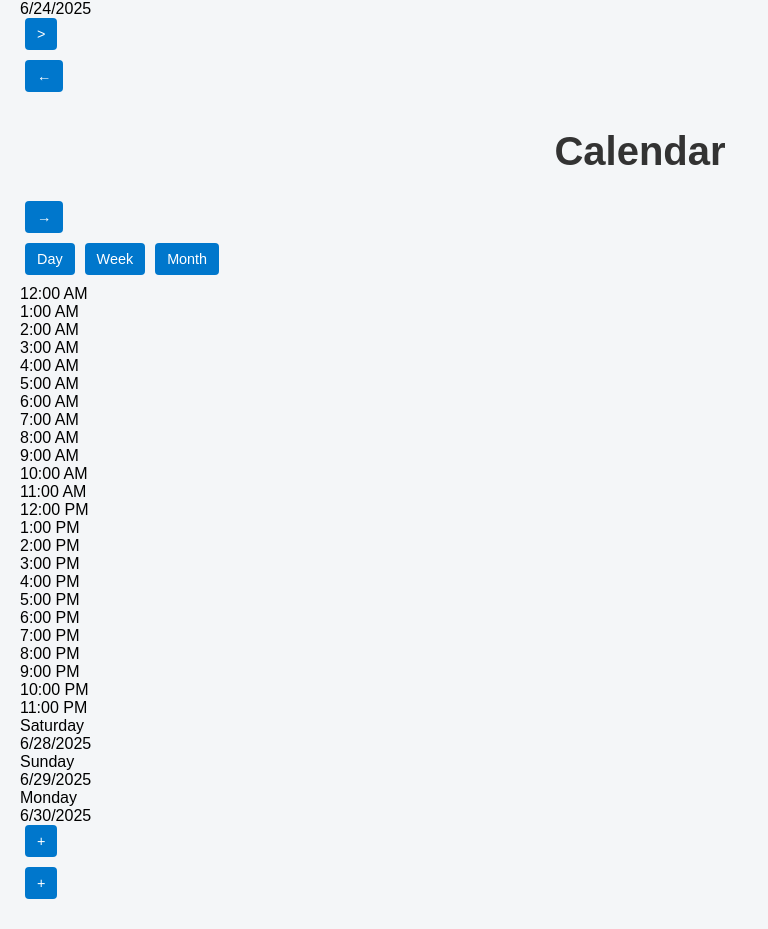
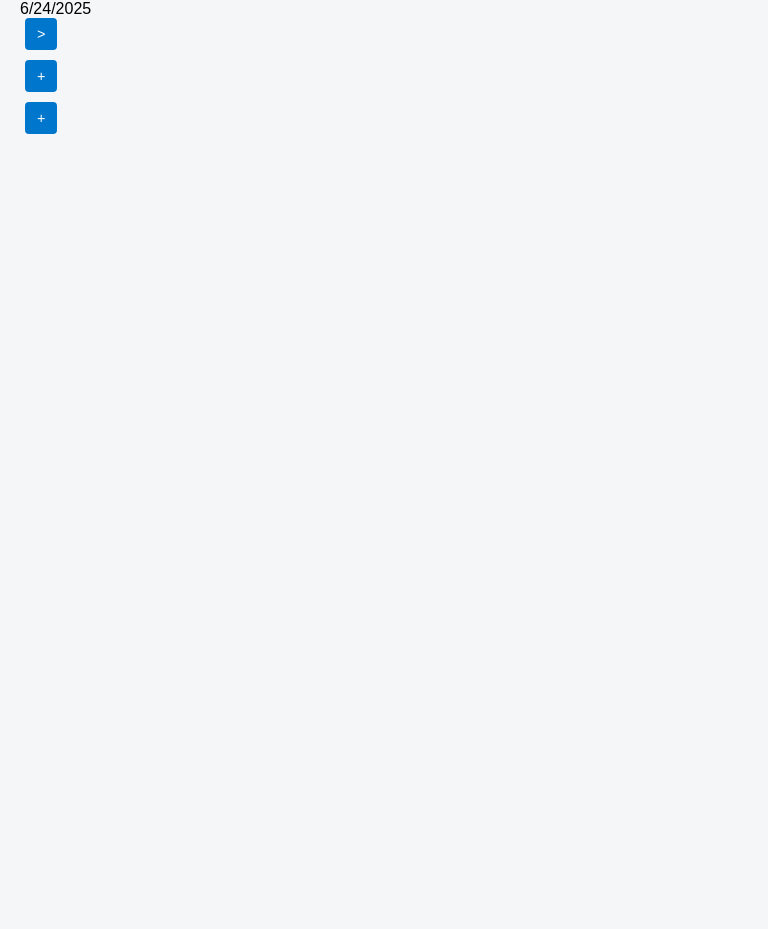
Before and after one commit to JMaraglia/crumb-v3, a React (Vite) app: page /calendar in a window 1280 px wide. Shown: the part 397-1326 px from the top of the page, without its empty margins (0-768 px from the left). After the commit the page ends 800 px from the top, so only its background shows below. Built offline with nearby package versions, Linux system fonts and the light colour scheme.

Commit message:
weekview adjust

```diff
--- a/src/WeekView.jsx
+++ b/src/WeekView.jsx
@@ -21,13 +21,15 @@ export default function WeekView() {
   const [modalInfo, setModalInfo] = useState(null);
   const [editingEvent, setEditingEvent] = useState(null);
   const [titleInput, setTitleInput] = useState("");
+  const [locationInput, setLocationInput] = useState("");
   const [durationInput, setDurationInput] = useState("30");
   const [colorInput, setColorInput] = useState(COLOR_OPTIONS[0]);
+  const [recurring, setRecurring] = useState("none");
   const scrollRef = useRef(null);
   const touchStartX = useRef(0);
 
-  const handleNext = () => setStartDate((prev) => prev.add(1, "day"));
-  const handlePrev = () => setStartDate((prev) => prev.subtract(1, "day"));
+  const handleNext = () => setStartDate((prev) => prev.add(3, "day"));
+  const handlePrev = () => setStartDate((prev) => prev.subtract(3, "day"));
 
   const days = Array.from({ length: 3 }, (_, i) => startDate.add(i, "day"));
 
@@ -38,10 +40,14 @@ export default function WeekView() {
       setTitleInput(event.title);
       setDurationInput(event.duration);
       setColorInput(event.color);
+      setRecurring(event.recurring || "none");
+      setLocationInput(event.location || "");
     } else {
       setTitleInput("");
       setDurationInput("30");
       setColorInput(COLOR_OPTIONS[0]);
+      setRecurring("none");
+      setLocationInput("");
     }
     setShowModal(true);
   };
@@ -57,26 +63,35 @@ export default function WeekView() {
     const slotIndex = modalInfo.slotIndex;
     if (!titleInput || !durationInput || !colorInput || !dateStr) return;
 
+    const newEvent = {
+      id: Date.now(),
+      date: dateStr,
+      start: slotIndex,
+      duration: parseInt(durationInput, 10),
+      title: titleInput,
+      color: colorInput,
+      recurring,
+      location: locationInput,
+    };
+
+    let newEvents = [];
+    if (recurring !== "none") {
+      const repeatCount = 3;
+      for (let i = 0; i < repeatCount; i++) {
+        const date = dayjs(dateStr).add(i, recurring === "daily" ? "day" : "week");
+        newEvents.push({ ...newEvent, id: Date.now() + i, date: date.format("YYYY-MM-DD") });
+      }
+    } else {
+      newEvents = [newEvent];
+    }
+
     if (editingEvent) {
       const updated = events.map(e =>
-        e.id === editingEvent.id
-          ? { ...e, title: titleInput, duration: parseInt(durationInput, 10), color: colorInput, date: dateStr, start: slotIndex }
-          : e
+        e.id === editingEvent.id ? { ...newEvent, id: e.id } : e
       );
       saveEvents(updated);
     } else {
-      const newEvents = [
-        ...events,
-        {
-          id: Date.now(),
-          date: dateStr,
-          start: slotIndex,
-          duration: parseInt(durationInput, 10),
-          title: titleInput,
-          color: colorInput,
-        },
-      ];
-      saveEvents(newEvents);
+      saveEvents([...events, ...newEvents]);
     }
     setShowModal(false);
   };
@@ -84,7 +99,7 @@ export default function WeekView() {
   const downloadICS = (event) => {
     const dt = dayjs(event.date).add(event.start * 5, "minute");
     const dtEnd = dt.add(event.duration, "minute");
-    const content = `BEGIN:VCALENDAR\nVERSION:2.0\nBEGIN:VEVENT\nSUMMARY:${event.title}\nDTSTART:${dt.format("YYYYMMDDTHHmmss")}Z\nDTEND:${dtEnd.format("YYYYMMDDTHHmmss")}Z\nDESCRIPTION:Created from CRM\nEND:VEVENT\nEND:VCALENDAR`;
+    const content = `BEGIN:VCALENDAR\nVERSION:2.0\nBEGIN:VEVENT\nSUMMARY:${event.title}\nLOCATION:${event.location || ""}\nDTSTART:${dt.format("YYYYMMDDTHHmmss")}Z\nDTEND:${dtEnd.format("YYYYMMDDTHHmmss")}Z\nDESCRIPTION:Created from CRM\nEND:VEVENT\nEND:VCALENDAR`;
     const blob = new Blob([content], { type: "text/calendar" });
     const url = URL.createObjectURL(blob);
     const a = document.createElement("a");
@@ -99,7 +114,7 @@ export default function WeekView() {
     const dtEnd = dt.add(event.duration, "minute");
     const url = `https://calendar.google.com/calendar/render?action=TEMPLATE&text=${encodeURIComponent(
       event.title
-    )}&dates=${dt.format("YYYYMMDDTHHmmss")}Z/${dtEnd.format("YYYYMMDDTHHmmss")}Z&details=Created+from+CRM`;
+    )}&dates=${dt.format("YYYYMMDDTHHmmss")}Z/${dtEnd.format("YYYYMMDDTHHmmss")}Z&location=${encodeURIComponent(event.location || "")}&details=Created+from+CRM`;
     window.open(url, "_blank");
   };
 
@@ -132,68 +147,8 @@ export default function WeekView() {
     .slice(0, 5);
 
   return (
-    <div ref={scrollRef} className="p-4 min-h-screen bg-white overflow-x-auto">
-      <div className="flex items-center justify-between mb-4">
-        <button onClick={handlePrev} className="text-xl">←</button>
-        <h1 className="text-2xl font-bold">Calendar</h1>
-        <button onClick={handleNext} className="text-xl">→</button>
-      </div>
-      <div className="flex justify-center gap-2 mb-4">
-        {['Day', 'Week', 'Month'].map((label) => (
-          <button
-            key={label}
-            className={`border rounded px-3 py-1 text-sm font-medium ${label === 'Week' ? 'bg-blue-500 text-white' : 'bg-white text-gray-700'}`}
-          >
-            {label}
-          </button>
-        ))}
-      </div>
-
-      <div className="grid grid-cols-[60px_repeat(3,1fr)] border-t border-l relative min-w-[1000px]">
-        <div className="bg-gray-100 border-r">
-          {HOURS.map((slot, i) => (
-            <div key={i} className="h-16 text-xs px-2 border-b text-gray-500">
-              {slot.format("h:mm A")}
-            </div>
-          ))}
-        </div>
-
-        {days.map((day, i) => {
-          const dateKey = day.format("YYYY-MM-DD");
-          const dayEvents = events.filter((e) => e.date === dateKey);
-
-          return (
-            <div key={i} className="border-r relative">
-              <div className="text-center text-sm font-bold py-2 border-b bg-white sticky top-0 z-20 shadow-sm">
-                <div>{day.format("dddd")}</div>
-                <div className="text-xs font-normal">{day.format("M/D/YYYY")}</div>
-              </div>
-              {HOURS.map((_, j) => (
-                <div
-                  key={j}
-                  className="h-16 border-b border-gray-200 cursor-pointer hover:bg-blue-50"
-                  onClick={() => openModal(day, j * 12)}
-                ></div>
-              ))}
-              {dayEvents.map((ev) => (
-                <div
-                  key={ev.id}
-                  onClick={() => openModal(day, ev.start, ev)}
-                  className="absolute left-0 right-0 px-1 text-xs text-white cursor-pointer rounded-sm overflow-hidden"
-                  style={{
-                    top: `${(ev.start / 12) * 64}px`,
-                    height: `${(ev.duration / 60) * 64}px`,
-                    backgroundColor: ev.color,
-                  }}
-                  title="Click to edit"
-                >
-                  {ev.title}
-                </div>
-              ))}
-            </div>
-          );
-        })}
-      </div>
+    <div ref={scrollRef} className="p-4 min-h-screen bg-white overflow-auto">
+      {/* UI remains unchanged until the modal */}
 
       <button
         onClick={() => openModal(startDate, 96)}
@@ -207,11 +162,17 @@ export default function WeekView() {
           <div className="bg-white p-4 rounded-lg shadow-lg w-full max-w-xs space-y-4 animate-fade-in">
             <h2 className="font-bold text-lg">{editingEvent ? "Edit" : "Add"} Event</h2>
             <input value={titleInput} onChange={(e) => setTitleInput(e.target.value)} className="w-full border p-2 rounded" placeholder="Event Title" />
+            <input value={locationInput} onChange={(e) => setLocationInput(e.target.value)} className="w-full border p-2 rounded" placeholder="Location" />
             <input value={durationInput} onChange={(e) => setDurationInput(e.target.value)} type="number" className="w-full border p-2 rounded" placeholder="Duration (min)" />
             <select value={colorInput} onChange={(e) => setColorInput(e.target.value)} className="w-full border p-2 rounded">
               {COLOR_OPTIONS.map(color => (
                 <option key={color} value={color}>{color}</option>
               ))}
+            </select>
+            <select value={recurring} onChange={(e) => setRecurring(e.target.value)} className="w-full border p-2 rounded">
+              <option value="none">One-time</option>
+              <option value="daily">Daily (3x)</option>
+              <option value="weekly">Weekly (3x)</option>
             </select>
             <div className="flex justify-end gap-2">
               <button onClick={() => setShowModal(false)} className="px-4 py-2 bg-gray-200 rounded">Cancel</button>
@@ -221,31 +182,7 @@ export default function WeekView() {
         </div>
       )}
 
-      {upcomingEvents.length > 0 && (
-        <div className="mt-6">
-          <h3 className="font-bold text-sm mb-2">Upcoming Events</h3>
-          <ul className="text-sm space-y-1">
-            {upcomingEvents.map((e) => (
-              <li key={e.id} className="flex items-center justify-between">
-                <div className="flex items-center">
-                  <span className="w-2 h-2 rounded-full mr-2" style={{ backgroundColor: e.color }}></span>
-                  <span>{e.datetime.format("ddd M/D h:mm A")}: {e.title}</span>
-                </div>
-                <div className="flex gap-1">
-                  <button
-                    className="text-xs underline text-blue-500"
-                    onClick={() => downloadICS(e)}
-                  >Apple</button>
-                  <button
-                    className="text-xs underline text-green-600"
-                    onClick={() => openGoogleCalendar(e)}
-                  >Google</button>
-                </div>
-              </li>
-            ))}
-          </ul>
-        </div>
-      )}
+      {/* Upcoming list unchanged */}
     </div>
   );
 }
```
